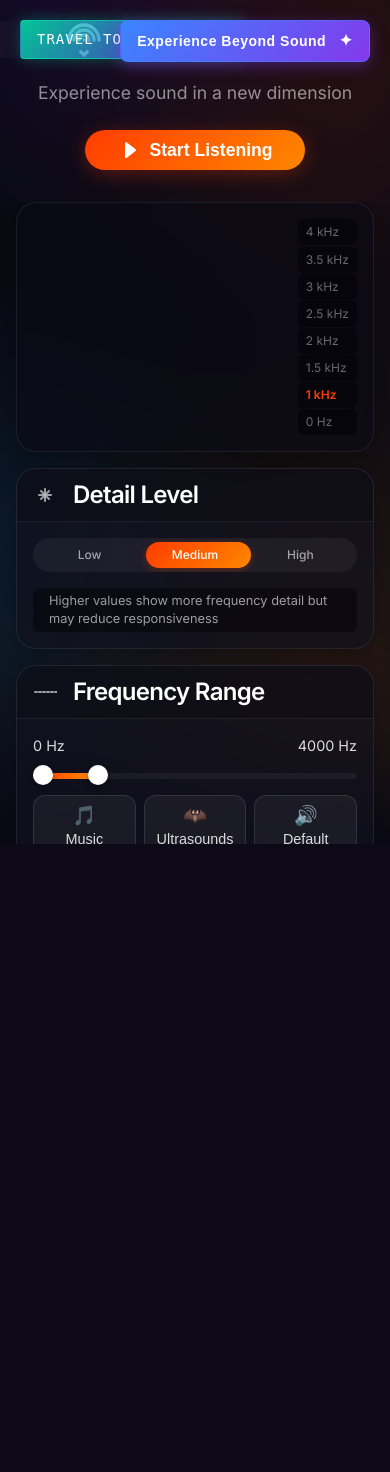
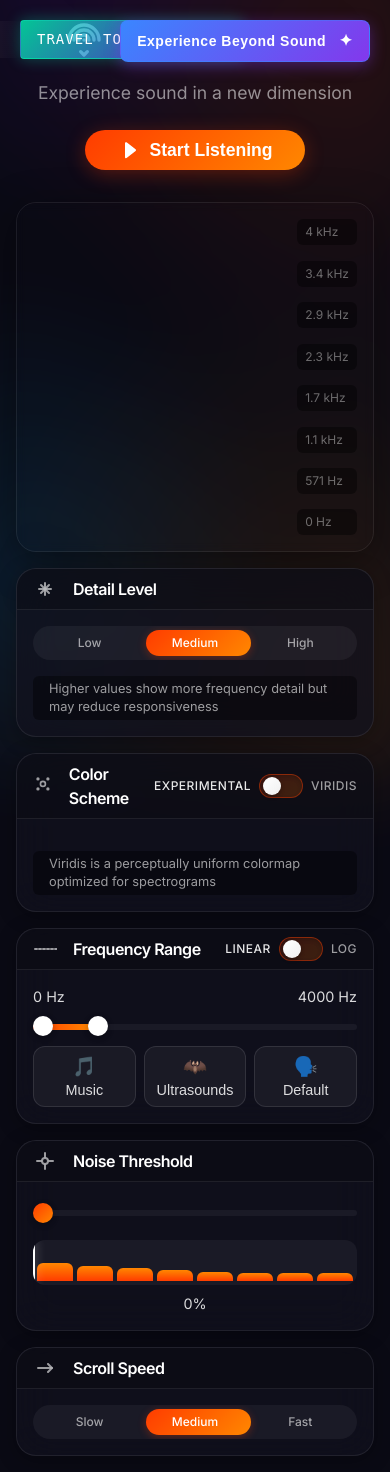
Before and after one commit to cheriestoner/Seeing-Voice, a Flask app: page / in a window 390 px wide. Before the commit the page ends 844 px from the top, so only its background shows below. Run offline with Flask 3, Linux system fonts and the light colour scheme.

Commit message:
vis from center to left

```diff
--- a/static/css/styles.css
+++ b/static/css/styles.css
@@ -59,8 +59,7 @@
 
 html {
     font-size: 16px;
-    height: 100%;
-    overflow: hidden;
+    min-height: 100%;
 }
 
 body {
@@ -68,8 +67,7 @@ body {
     background-color: var(--background-dark);
     color: var(--text-bright);
     line-height: 1.5;
-    overflow: hidden;
-    height: 100%;
+    min-height: 100%;
 }
 
 /* Typography */
@@ -84,7 +82,7 @@ h1 {
 }
 
 h2 {
-    font-size: 1.5rem;
+    font-size: 1.0rem;
     font-weight: 600;
 }
 
@@ -96,9 +94,8 @@ p {
 .app-container {
     display: flex;
     flex-direction: column;
-    height: 100vh;
+    min-height: 100vh;
     position: relative;
-    overflow: hidden;
     z-index: 1;
 }
 
@@ -291,12 +288,11 @@ main {
     flex: 1;
     display: flex;
     flex-direction: column;
-    padding: 0 var(--space-lg);
+    padding: 0 var(--space-lg) var(--space-lg);
     gap: var(--space-md);
     max-width: 1400px;
     margin: 0 auto;
     width: 100%;
-    overflow: hidden;
 }
 
 /* Visualization section */
@@ -307,8 +303,8 @@ main {
 
 .spectrogram-container {
     width: 100%;
-    height: 320px;
-    background-color: rgba(10, 10, 20, 0.7);
+    height: 480px;
+    /* background-color: rgba(10, 10, 20, 0.7); */
     border-radius: var(--radius-lg);
     overflow: hidden;
     box-shadow: var(--shadow-large);
@@ -384,6 +380,11 @@ main {
     border-bottom: 1px solid var(--card-border);
     background-color: rgba(0, 0, 0, 0.2);
 }
+
+/* .card-header h2 {
+    font-size: 0.95rem;
+    font-weight: 600;
+} */
 
 .card-icon {
     width: 1.5rem;
@@ -776,7 +777,7 @@ footer {
     }
 
     .spectrogram-container {
-        height: 250px;
+        height: 350px;
     }
 
     .logo-text {
--- a/static/js/app.js
+++ b/static/js/app.js
@@ -11,6 +11,12 @@ const SCROLL_SPEEDS = {
     'slow': 1,
     'medium': 2,
     'fast': 3
+};
+
+const PRESETS = {
+  default: { minFreq: 0, maxFreq: 4000, scale: 'linear' },
+  music: { minFreq: 20, maxFreq: 20000, scale: 'log' },
+  ultrasound: { minFreq: 20000, maxFreq: 40000, scale: 'linear' }
 };
 
 // Main application class
@@ -29,7 +35,9 @@ class SeeingSound {
             maxFreq: 4000,
             noiseThreshold: 0,
             scrollSpeed: 'medium',
-            sampleRate: 44100 // Will be updated with actual sample rate
+            sampleRate: 44100, // Will be updated with actual sample rate
+            scale: 'linear', // 'linear' or 'log'
+            colormap: 'experimental' // 'experimental' or 'viridis'
         };
 
         // Buffers for audio data
@@ -95,9 +103,23 @@ class SeeingSound {
             uniform float u_max_freq_ratio;
             uniform float u_threshold;
             uniform float u_visible_width;
+            uniform int u_scale_mode; // 0 = linear, 1 = log
+            uniform int u_colormap; // 0 = experimental, 1 = viridis
             varying vec2 v_uv;
 
-            vec3 getColor(float freqRatio, float amplitude) {
+            vec3 viridis(float t) {
+                const vec3 c0 = vec3(0.2777273272234177, 0.005407344544966578, 0.3340998053353061);
+                const vec3 c1 = vec3(0.1050930431085774, 1.404613529898575, 1.384590162594685);
+                const vec3 c2 = vec3(-0.3308618287255563, 0.214847559468213, 0.09509516302823659);
+                const vec3 c3 = vec3(-4.634230498983486, -5.799100973351585, -19.33244095627987);
+                const vec3 c4 = vec3(6.228269936347081, 14.17993336680509, 56.69055260068105);
+                const vec3 c5 = vec3(4.776384997670288, -13.74514537774601, -65.35303263337234);
+                const vec3 c6 = vec3(-5.435455855934631, 4.645852612178535, 26.3124352495832);
+
+                return c0 + t * (c1 + t * (c2 + t * (c3 + t * (c4 + t * (c5 + t * c6)))));
+            }
+
+            vec3 getColorExperimental(float freqRatio, float amplitude) {
                 // Replicate JS gradient: Deep Red -> Bright Red -> Orange -> Yellow
                 vec3 c0 = vec3(0.39, 0.0, 0.0); // 100,0,0
                 vec3 c1 = vec3(1.0, 0.0, 0.0);  // 255,0,0
@@ -125,23 +147,69 @@ class SeeingSound {
                 return color * brightness;
             }
 
+            vec3 getColorViridis(float freqRatio, float amplitude) {
+                // Threshold check - same background color
+                if (amplitude < u_threshold) return vec3(0.027, 0.027, 0.067);
+
+                // Direct amplitude to color mapping
+                // return viridis(amplitude);
+                float brightness = pow(amplitude, 0.5);
+                brightness = max(brightness, 0.05);
+                return viridis(amplitude) * brightness;
+            }
+
+            vec3 getColor(float freqRatio, float amplitude) {
+                if (u_colormap == 0) {
+                    return getColorExperimental(freqRatio, amplitude);
+                } else {
+                    return getColorViridis(freqRatio, amplitude);
+                }
+            }
+
             void main() {
-                // X mapping (Time Ring Buffer)
-                // u_offset is the write head. We want right edge (1.0) to be u_offset.
-                float x = u_offset - (1.0 - v_uv.x) * u_visible_width;
+                vec3 backgroundColor = vec3(0.027, 0.027, 0.067); // #070711
+
+                // Right half is empty - Visualization starts from the center to the left
+                if (v_uv.x > 0.5) {
+                    gl_FragColor = vec4(backgroundColor, 1.0);
+                    return;
+                }
+
+                // X mapping: center (v_uv.x=0.5) = newest, left edge = oldest
+                // Map v_uv.x in [0, 0.5] -> texture x in [u_offset - u_visible_width, u_offset]
+                float x = u_offset + (2.0 * v_uv.x - 1.0) * u_visible_width;
                 x = fract(x);
 
                 // Y mapping (Frequency Zoom)
-                float y = u_min_freq_ratio + v_uv.y * (u_max_freq_ratio - u_min_freq_ratio);
+                float y;
+                if (u_scale_mode == 1) {
+                    // Logarithmic scale
+                    float safeMin = max(u_min_freq_ratio, 0.001);
+                    float logMin = log(safeMin);
+                    float logMax = log(u_max_freq_ratio);
+                    float logY = logMin + v_uv.y * (logMax - logMin);
+                    y = exp(logY);
+                } else {
+                    // Linear scale
+                    y = u_min_freq_ratio + v_uv.y * (u_max_freq_ratio - u_min_freq_ratio);
+                }
 
                 float amp = texture2D(u_texture, vec2(x, y)).r;
                 vec3 color = getColor(v_uv.y, amp);
 
-                // Simple Grid Lines
+                // Grid lines (horizontal freq lines + vertical time lines in left half)
                 if (mod(v_uv.y * 8.0, 1.0) < 0.02 || mod(v_uv.x * 10.0, 1.0) < 0.02) {
                     color += vec3(0.1);
                 }
 
+                // Fade out on the far left (oldest data)
+                float fadeAlpha = 1.0;
+                float fadeOutWidth = 0.12;
+                if (v_uv.x < fadeOutWidth) {
+                    fadeAlpha *= smoothstep(0.0, fadeOutWidth, v_uv.x);
+                }
+
+                color = mix(backgroundColor, color, fadeAlpha);
                 gl_FragColor = vec4(color, 1.0);
             }
         `;
@@ -221,19 +289,35 @@ class SeeingSound {
             this.settings.minFreq = parseInt(e.target.value);
             document.getElementById('minFreqLabel').textContent = `${this.settings.minFreq} Hz`;
             this.updateRangeSliderTrack();
+            this.updateFrequencyScale(); // update when slider min changes
         });
 
         document.getElementById('maxFreq').addEventListener('input', (e) => {
             this.settings.maxFreq = parseInt(e.target.value);
             document.getElementById('maxFreqLabel').textContent = `${this.settings.maxFreq} Hz`;
             this.updateRangeSliderTrack();
+            this.updateFrequencyScale(); // update when slider max changes
         });
+
+        // Scale toggle checkbox
+        const scaleToggle = document.getElementById('scaleToggle');
+        if (scaleToggle) {
+            scaleToggle.addEventListener('change', (e) => {
+                this.settings.scale = e.target.checked ? 'log' : 'linear';
+                this.updateFrequencyScale();
+            });
+        }
 
         // Frequency preset buttons
         document.querySelectorAll('.preset-btn').forEach(btn => {
             btn.addEventListener('click', (e) => {
-                const minFreq = parseInt(e.currentTarget.dataset.min);
-                const maxFreq = parseInt(e.currentTarget.dataset.max);
+                const presetName = e.currentTarget.dataset.preset;
+                const preset = PRESETS[presetName];
+
+                if (!preset) {
+                    console.error(`Preset "${presetName}" not found`);
+                    return;
+                }
 
                 // Add animation class
                 e.currentTarget.classList.add('active');
@@ -241,20 +325,35 @@ class SeeingSound {
                     e.currentTarget.classList.remove('active');
                 }, 300);
 
-                this.settings.minFreq = minFreq;
-                this.settings.maxFreq = maxFreq;
+                this.settings.minFreq = preset.minFreq;
+                this.settings.maxFreq = preset.maxFreq;
+                this.settings.scale = preset.scale;
 
                 // Update slider values and labels
-                document.getElementById('minFreq').value = minFreq;
-                document.getElementById('maxFreq').value = maxFreq;
-                document.getElementById('minFreqLabel').textContent = `${minFreq} Hz`;
-                document.getElementById('maxFreqLabel').textContent = `${maxFreq} Hz`;
+                document.getElementById('minFreq').value = preset.minFreq;
+                document.getElementById('maxFreq').value = preset.maxFreq;
+                document.getElementById('minFreqLabel').textContent = `${preset.minFreq} Hz`;
+                document.getElementById('maxFreqLabel').textContent = `${preset.maxFreq} Hz`;
+
+                // Update toggle checkbox state
+                if (scaleToggle) {
+                    scaleToggle.checked = preset.scale === 'log';
+                }
+
                 this.updateRangeSliderTrack();
 
                 // Update the frequency scale
                 this.updateFrequencyScale();
             });
         });
+
+        // Colormap toggle checkbox
+        const colormapToggle = document.getElementById('colormapToggle');
+        if (colormapToggle) {
+            colormapToggle.addEventListener('change', (e) => {
+                this.settings.colormap = e.target.checked ? 'viridis' : 'experimental';
+            });
+        }
 
         // Noise threshold control
         document.getElementById('noiseThreshold').addEventListener('input', (e) => {
@@ -357,68 +456,49 @@ class SeeingSound {
         const scaleLabels = document.querySelectorAll('.frequency-scale .scale-label');
         const min = this.settings.minFreq;
         const max = this.settings.maxFreq;
-        const range = max - min;
 
         // Create logarithmic scale points
         const scalePoints = [];
-        if (max <= 4000) {
-            // Linear scale for lower frequencies
-            scalePoints.push(
-                max,
-                max - range * 0.125,
-                max - range * 0.25,
-                max - range * 0.375,
-                max - range * 0.5,
-                max - range * 0.625,
-                max - range * 0.75,
-                min
-            );
-        } else if (max <= 20000) {
-            // Log scale for music range
-            scalePoints.push(
-                max,
-                Math.round(max / 2),
-                Math.round(max / 4),
-                Math.round(max / 8),
-                Math.round(max / 16),
-                Math.round(max / 32),
-                Math.round(max / 64),
-                min
-            );
+        const count = 8;
+
+        if (this.settings.scale === 'log') {
+            // Logarithmic scale
+            // Ensure min is positive for log scale calculation
+            const safeMin = Math.max(min, 1);
+            const logMin = Math.log(safeMin);
+            const logMax = Math.log(max);
+            const logRange = logMax - logMin;
+
+            for (let i = 0; i < count; i++) {
+                const t = i / (count - 1);
+                const logValue = logMax - t * logRange;
+                scalePoints.push(Math.exp(logValue));
+            }
         } else {
-            // Ultra high range
-            scalePoints.push(
-                max,
-                Math.round(max * 0.75),
-                Math.round(max * 0.5),
-                Math.round(max * 0.25),
-                20000,
-                10000,
-                5000,
-                min
-            );
+            // Linear scale
+            const range = max - min;
+            for (let i = 0; i < count; i++) {
+                const t = i / (count - 1);
+                scalePoints.push(max - t * range);
+            }
         }
 
         // Update labels
         scaleLabels.forEach((label, i) => {
             const value = scalePoints[i];
             if (value >= 1000) {
-                label.textContent = `${value / 1000} kHz`;
+                label.textContent = `${(value / 1000).toLocaleString('en-US', {maximumFractionDigits: 1})} kHz`;
             } else {
-                label.textContent = `${value} Hz`;
+                label.textContent = `${Math.round(value)} Hz`;
             }
 
             // Add special highlighting for the 1/4 point
-            if (value >= min + range * 0.24 && value <= min + range * 0.26) {
-                label.classList.add('highlight');
-            } else {
-                label.classList.remove('highlight');
-            }
+            label.classList.remove('highlight');
         });
     }
 
     /**
-     * Update the noise visualization
+     * Update noise clip below threshold
      */
     updateNoiseVisualization() {
         const noiseBars = document.querySelectorAll('.noise-bar');
@@ -444,22 +524,23 @@ class SeeingSound {
         // Get the display pixel ratio
         const dpr = window.devicePixelRatio || 1;
 
-        // Get the CSS size of the canvas
+        // Get canvas size in CSS pixels
         const rect = this.canvas.getBoundingClientRect();
 
         // Set the canvas dimensions accounting for the device pixel ratio
         this.canvasWidth = rect.width * dpr;
         this.canvasHeight = rect.height * dpr;
 
+        // Set the actual drawing buffer size
         this.canvas.width = this.canvasWidth;
         this.canvas.height = this.canvasHeight;
 
-        // Update WebGL viewport
+        // Tell WebGL to render into the full buffer
         if (this.gl) {
             this.gl.viewport(0, 0, this.canvas.width, this.canvas.height);
         }
 
-        // Set the canvas backing store size to match CSS size
+        // Keep the CSS size unchanged
         this.canvas.style.width = `${rect.width}px`;
         this.canvas.style.height = `${rect.height}px`;
     }
@@ -816,12 +897,17 @@ class SeeingSound {
         const visibleHistory = canvasWidth / scrollSpeed;
         const visibleWidthRatio = visibleHistory / this.texWidth;
 
+        const scaleMode = this.settings.scale === 'log' ? 1 : 0;
+        const colormapMode = this.settings.colormap === 'viridis' ? 1 : 0;
+
         gl.uniform1i(gl.getUniformLocation(this.program, 'u_texture'), 0);
         gl.uniform1f(gl.getUniformLocation(this.program, 'u_offset'), this.writeHead / this.texWidth);
         gl.uniform1f(gl.getUniformLocation(this.program, 'u_min_freq_ratio'), minRatio);
         gl.uniform1f(gl.getUniformLocation(this.program, 'u_max_freq_ratio'), maxRatio);
         gl.uniform1f(gl.getUniformLocation(this.program, 'u_threshold'), threshold);
         gl.uniform1f(gl.getUniformLocation(this.program, 'u_visible_width'), visibleWidthRatio);
+        gl.uniform1i(gl.getUniformLocation(this.program, 'u_scale_mode'), scaleMode);
+        gl.uniform1i(gl.getUniformLocation(this.program, 'u_colormap'), colormapMode);
 
         gl.drawArrays(gl.TRIANGLE_STRIP, 0, 4);
 
--- a/templates/index.html
+++ b/templates/index.html
@@ -104,6 +104,99 @@
             display: inline-block;
             margin-left: 5px;
         }
+
+        /* Scale Toggle Switch */
+        .scale-toggle-container {
+            display: flex;
+            align-items: center;
+            gap: 8px;
+            margin-left: auto;
+        }
+
+        .scale-label-text {
+            font-size: 0.75rem;
+            color: rgba(255, 255, 255, 0.6);
+            font-weight: 500;
+            text-transform: uppercase;
+            letter-spacing: 0.5px;
+            transition: color 0.3s ease;
+        }
+
+        .scale-toggle-container .scale-label-text:first-child {
+            color: rgba(255, 255, 255, 0.9);
+        }
+
+        .scale-toggle-switch {
+            position: relative;
+            display: inline-block;
+            width: 44px;
+            height: 24px;
+            cursor: pointer;
+        }
+
+        .scale-toggle-switch input {
+            opacity: 0;
+            width: 0;
+            height: 0;
+        }
+
+        .scale-toggle-slider {
+            position: absolute;
+            top: 0;
+            left: 0;
+            right: 0;
+            bottom: 0;
+            background: linear-gradient(135deg, rgba(255, 60, 0, 0.2), rgba(255, 120, 0, 0.2));
+            border: 1px solid rgba(255, 60, 0, 0.4);
+            border-radius: 24px;
+            transition: all 0.3s ease;
+            box-shadow: inset 0 2px 4px rgba(0, 0, 0, 0.2);
+        }
+
+        .scale-toggle-slider::before {
+            content: "";
+            position: absolute;
+            height: 18px;
+            width: 18px;
+            left: 3px;
+            bottom: 2px;
+            background: linear-gradient(135deg, #fff, #f0f0f0);
+            border-radius: 50%;
+            transition: all 0.3s ease;
+            box-shadow: 0 2px 4px rgba(0, 0, 0, 0.3);
+        }
+
+        .scale-toggle-switch input:checked + .scale-toggle-slider {
+            background: linear-gradient(135deg, rgba(0, 243, 178, 0.3), rgba(119, 0, 255, 0.3));
+            border-color: rgba(0, 243, 178, 0.6);
+        }
+
+        .scale-toggle-switch input:checked + .scale-toggle-slider::before {
+            transform: translateX(20px);
+            background: linear-gradient(135deg, #00f3b2, #7700ff);
+            box-shadow: 0 2px 6px rgba(0, 243, 178, 0.4);
+        }
+
+        .scale-toggle-switch:hover .scale-toggle-slider {
+            box-shadow: inset 0 2px 4px rgba(0, 0, 0, 0.2), 0 0 8px rgba(255, 60, 0, 0.3);
+        }
+
+        .scale-toggle-switch input:checked:hover + .scale-toggle-slider {
+            box-shadow: inset 0 2px 4px rgba(0, 0, 0, 0.2), 0 0 8px rgba(0, 243, 178, 0.4);
+        }
+
+        /* Update label colors based on toggle state */
+        .scale-toggle-switch input:checked ~ .scale-label-text:last-child {
+            color: rgba(255, 255, 255, 0.9);
+        }
+
+        .scale-toggle-container:has(input:checked) .scale-label-text:first-child {
+            color: rgba(255, 255, 255, 0.6);
+        }
+
+        .scale-toggle-container:has(input:checked) .scale-label-text:last-child {
+            color: rgba(255, 255, 255, 0.9);
+        }
     </style>
 </head>
 <body>
@@ -194,6 +287,32 @@
                         <div class="card-header">
                             <div class="card-icon">
                                 <svg viewBox="0 0 24 24" fill="none" xmlns="http://www.w3.org/2000/svg">
+                                    <circle cx="12" cy="12" r="3" stroke="currentColor" stroke-width="2"/>
+                                    <circle cx="6" cy="18" r="2" fill="currentColor"/>
+                                    <circle cx="18" cy="18" r="2" fill="currentColor"/>
+                                    <circle cx="6" cy="6" r="2" fill="currentColor"/>
+                                    <circle cx="18" cy="6" r="2" fill="currentColor"/>
+                                </svg>
+                            </div>
+                            <h2>Color Scheme</h2>
+                            <div class="scale-toggle-container">
+                                <span class="scale-label-text">Experimental</span>
+                                <label class="scale-toggle-switch">
+                                    <input type="checkbox" id="colormapToggle">
+                                    <span class="scale-toggle-slider"></span>
+                                </label>
+                                <span class="scale-label-text">Viridis</span>
+                            </div>
+                        </div>
+                        <div class="card-content">
+                            <div class="tooltip">Viridis is a perceptually uniform colormap optimized for spectrograms</div>
+                        </div>
+                    </div>
+
+                    <div class="control-card">
+                        <div class="card-header">
+                            <div class="card-icon">
+                                <svg viewBox="0 0 24 24" fill="none" xmlns="http://www.w3.org/2000/svg">
                                     <path d="M2 12H4" stroke="currentColor" stroke-width="2" stroke-linecap="round"/>
                                     <path d="M6 12H8" stroke="currentColor" stroke-width="2" stroke-linecap="round"/>
                                     <path d="M10 12H12" stroke="currentColor" stroke-width="2" stroke-linecap="round"/>
@@ -203,6 +322,14 @@
                                 </svg>
                             </div>
                             <h2>Frequency Range</h2>
+                            <div class="scale-toggle-container">
+                                <span class="scale-label-text">Linear</span>
+                                <label class="scale-toggle-switch">
+                                    <input type="checkbox" id="scaleToggle">
+                                    <span class="scale-toggle-slider"></span>
+                                </label>
+                                <span class="scale-label-text">Log</span>
+                            </div>
                         </div>
                         <div class="card-content">
                             <div class="range-slider-container">
@@ -218,16 +345,16 @@
                                 </div>
                             </div>
                             <div class="preset-buttons">
-                                <button class="preset-btn" data-min="20" data-max="20000">
+                                <button class="preset-btn" data-preset="music">
                                     <span class="preset-icon">🎵</span>
                                     <span class="preset-label">Music</span>
                                 </button>
-                                <button class="preset-btn" data-min="20000" data-max="40000">
+                                <button class="preset-btn" data-preset="ultrasound">
                                     <span class="preset-icon">🦇</span>
                                     <span class="preset-label">Ultrasounds</span>
                                 </button>
-                                <button class="preset-btn" data-min="0" data-max="4000">
-                                    <span class="preset-icon">🔊</span>
+                                <button class="preset-btn" data-preset="default">
+                                    <span class="preset-icon">🗣️</span>
                                     <span class="preset-label">Default</span>
                                 </button>
                             </div>
```
